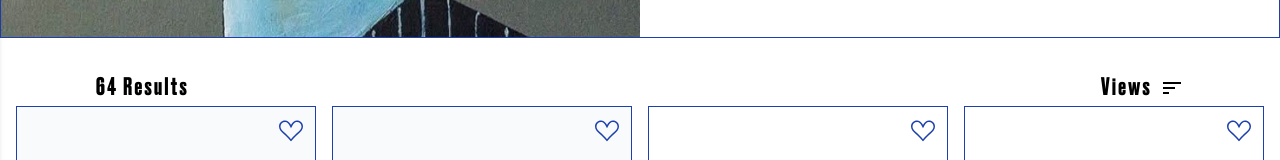
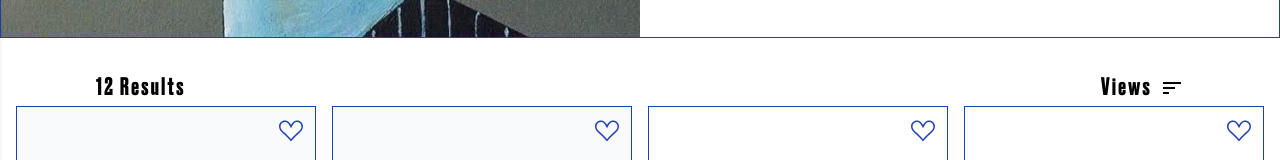
Before and after one commit to meso1007/React-original-selectshop-website, a React (Create React App) app: page /mens in a window 1280 px wide. Shown: the part 556-716 px from the top of the page. Built offline with nearby package versions, Linux system fonts and the light colour scheme; a web font is replaced by a local one.

Commit message:
change number list

```diff
--- a/src/Pages/Collections/Accesaries.js
+++ b/src/Pages/Collections/Accesaries.js
@@ -32,7 +32,8 @@ function Accessories() {
         </div>
       </div>
       <div className="w-full flex flex-row justify-between px-4 sm:px-24 font-normal">
-        <h4>64 Results</h4> {/* changeable in the future */}
+        <h4>{accessorieslist.length} Results</h4>{" "}
+        {/* changeable in the future */}
         <div className="flex items-center">
           <h4>Views</h4>
           <MdSort className="ml-2" />
--- a/src/Pages/Collections/Fragrances.js
+++ b/src/Pages/Collections/Fragrances.js
@@ -32,7 +32,7 @@ function Fragrances() {
         </div>
       </div>
       <div className="w-full flex flex-row justify-between px-4 sm:px-24 font-normal">
-        <h4>64 Results</h4>
+        <h4>{fragranceslist.length} Results</h4>
         <div className="flex items-center">
           <h4>Views</h4>
           <MdSort className="ml-2" />
--- a/src/Pages/Collections/Mens.js
+++ b/src/Pages/Collections/Mens.js
@@ -32,7 +32,7 @@ function Mens() {
         </div>
       </div>
       <div className="w-full flex flex-row justify-between px-4 sm:px-24 font-normal">
-        <h4>64 Results</h4>
+        <h4>{menslist.length} Results</h4>
         <div className="flex items-center">
           <h4>Views</h4>
           <MdSort className="ml-2" />
--- a/src/Pages/Collections/Sale.js
+++ b/src/Pages/Collections/Sale.js
@@ -33,7 +33,7 @@ function Sale() {
       </div>
 
       <div className="w-full flex flex-row justify-between px-4 sm:px-24 font-normal">
-        <h4>64 Results</h4>
+        <h4>{salelist.length} Results</h4>
         <div className="flex items-center">
           <h4>Views</h4>
           <MdSort className="ml-2" />
--- a/src/Pages/Collections/Shoes.js
+++ b/src/Pages/Collections/Shoes.js
@@ -31,7 +31,7 @@ function Shoes() {
         </div>
       </div>
       <div className="w-full flex flex-row justify-between px-4 sm:px-24 font-normal">
-        <h4>64 Results</h4>
+        <h4>{shoeslist.length} Results</h4>
         <div className="flex items-center">
           <h4>Views</h4>
           <MdSort className="ml-2" />
--- a/src/Pages/Collections/Womens.js
+++ b/src/Pages/Collections/Womens.js
@@ -31,7 +31,7 @@ function Womens() {
         </div>
       </div>
       <div className="w-full flex flex-row justify-between px-4 sm:px-24 font-normal">
-        <h4>64 Results</h4>
+        <h4>{womenslist.length} Results</h4>
         <div className="flex items-center">
           <h4>Views</h4>
           <MdSort className="ml-2" />
```
